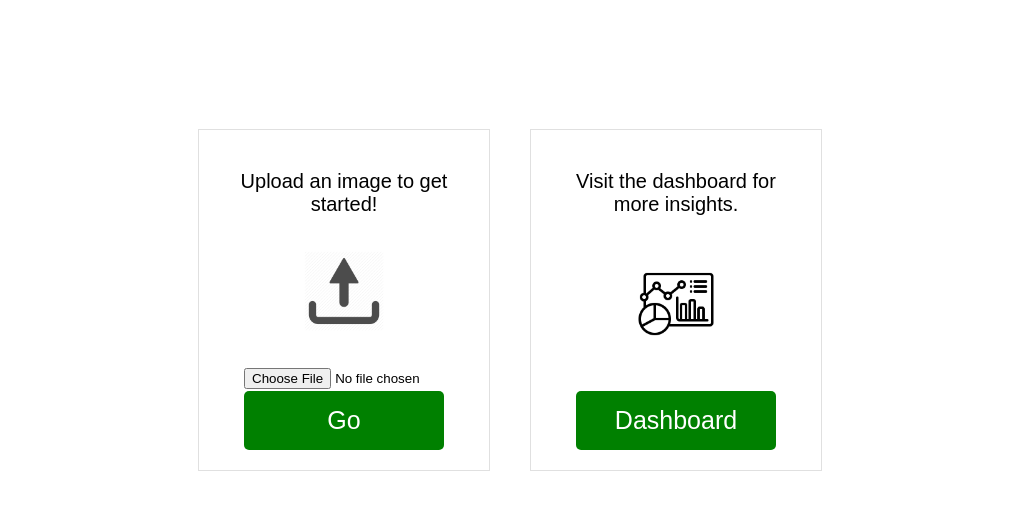
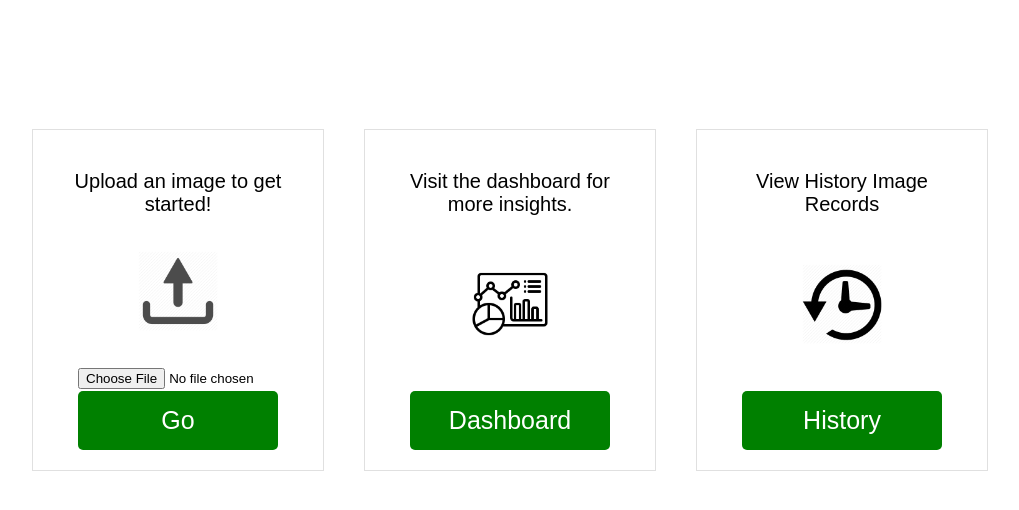
Before and after one commit to roannalim/dsa3101-2310-12-ocr, a Flask app: template frontend/templates/Main.html in a window 1280 px wide; the page is wider, and only the part inside the window is pictured. Shown: the part 100-610 px from the top of that part, without its empty margins (130-1149 px from the left). Run offline with Flask 3, Linux system fonts and the light colour scheme; the template is opened without the code that fills it, so the values that code supplies are empty.

Commit message:
Add history.html page, history_icon_png. Modify the Main_html page to connect to history.html

```diff
--- a/frontend/sizhe_test.py
+++ b/frontend/sizhe_test.py
@@ -1,10 +1,35 @@
-from flask import Flask, render_template
+from flask import Flask, render_template, request, redirect, url_for
+import os
+from datetime import datetime
 
 app = Flask(__name__)
+app.config['UPLOAD_FOLDER'] = 'static/uploaded_images'
+os.makedirs(app.config['UPLOAD_FOLDER'], exist_ok = True)
 
 @app.route('/')
+def login():
+    return render_template('login.html')
+
+@app.route('/home')
 def main():
     return render_template('Main.html')
+
+@app.route('/image_processing', methods = ['POST'])
+def image_processing():
+    if 'image' in request.files:
+        image = request.files['image']
+
+        if image.filename != '':
+            curr_datetime = datetime.now().strftime("%Y%m%d_%H%M%S")
+            filename = curr_datetime + '.jpg'
+            image.save(os.path.join(app.config['UPLOAD_FOLDER'], filename))
+            return redirect(url_for('image_preview', filename = filename))
+
+    return "Image processing failed"
+
+@app.route('/image_preview/<filename>')
+def image_preview(filename):
+    return render_template('Image_Preview.html', filename = filename)
 
 @app.route('/dashboard')
 def dashboard():
@@ -14,5 +39,10 @@ def dashboard():
 def thank_you():
     return render_template('Thank_you.html')
 
+@app.route('/history')
+def history():
+    return render_template('history.html')
+
+
 if __name__ == '__main__':
     app.run(debug=True)
--- a/frontend/templates/Main.html
+++ b/frontend/templates/Main.html
@@ -103,6 +103,15 @@
                 <button type="submit" class="go-button">Dashboard</button>
             </form>
         </div>
+
+        <div class="box">
+            <p class="description">View History Image Records</p>
+            <img src="{{ url_for('static', filename='Web Images/history_icon.png') }}" alt="History Logo" class="logo"> <!-- History Logo -->
+            <form action="/history" method="get">
+                <button type="submit" class="go-button">History</button>
+            </form>
+        </div>
+
     </div>
 
     <script>
```
Also changed, not shown: frontend/templates/history.html (added, +27 -0 lines), frontend/static/Web Images/history_icon.png (added), frontend/static/uploaded_images/20231026_203944.jpg (added).
